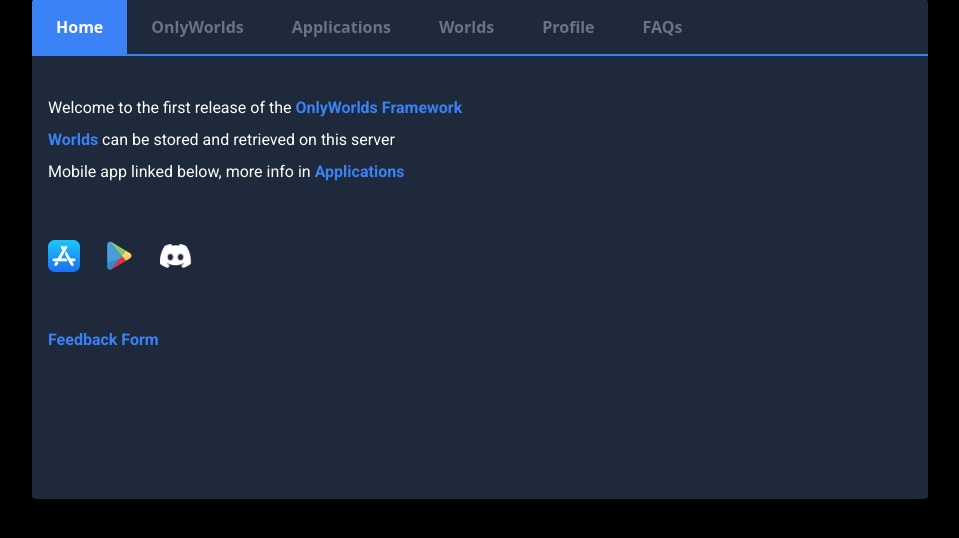
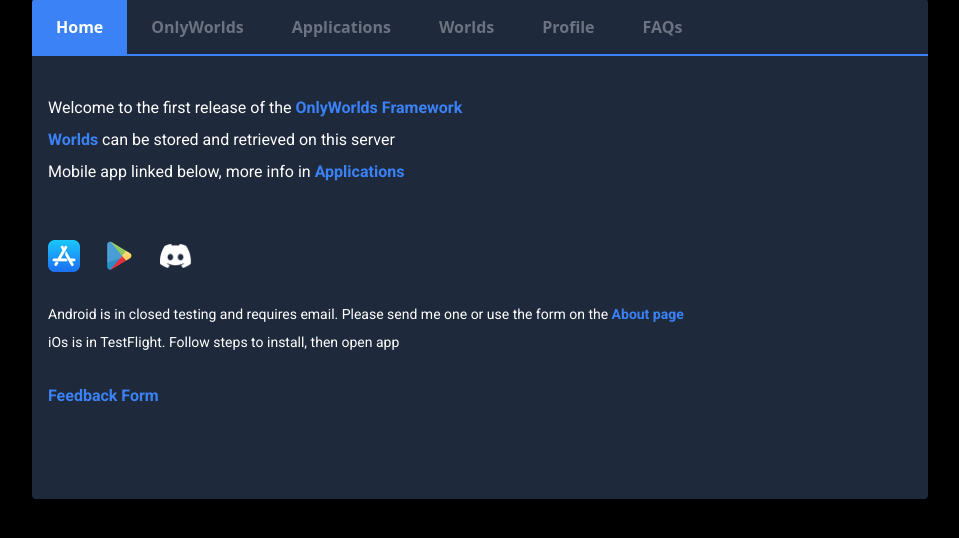
Before and after one commit to morgan360/worldmap, a Django app: template home/templates/logged_in_home.html in a window 1280 px wide. Shown: the part 97-635 px from the top of the page, without its empty margins (160-1119 px from the left). Run offline with Django 3.2, Linux system fonts and the light colour scheme; the template is opened without the code that fills it, so the values that code supplies are empty; some libraries are stand-ins or nearby versions; some web fonts are replaced.

Commit message:
comments

```diff
--- a/home/templates/content_landing.html
+++ b/home/templates/content_landing.html
@@ -15,7 +15,6 @@
   <br>
 
 
-
     <div class="flex flex-row items-center gap-4 mt-4">
         <a href="https://testflight.apple.com/join/bXvUExCL" target="_blank" rel="noopener noreferrer">
             <img src="{% static 'img/icon-apple.png' %}" alt="iOS Testflight" style="height: 32px; width: auto;">
@@ -28,6 +27,11 @@
         </a>
     </div>
       <br>
+
+    <p class="mb-2 text-sm">Android is in closed testing and requires email.
+    Please send me one or use the form on the <a href="https://www.onlyworlds.com/about/" class="inline-block text-m font-bold text-blue-500 hover:underline" target="_blank" rel="noopener noreferrer">About page</a></p>
+    <p class="mb-2 text-sm">iOs is in TestFlight. Follow steps to install, then open app</p>
+
       <br>
 
      <div>
```
